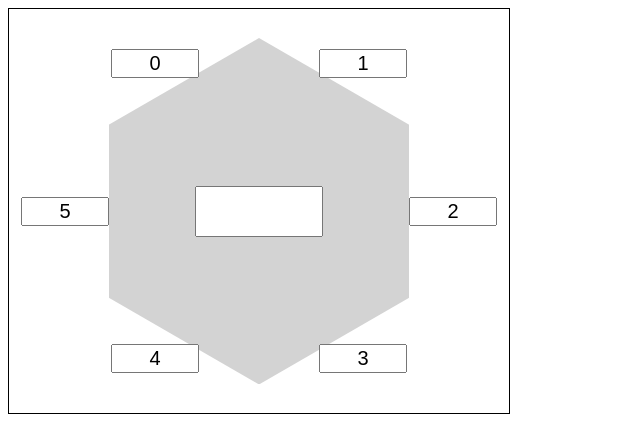
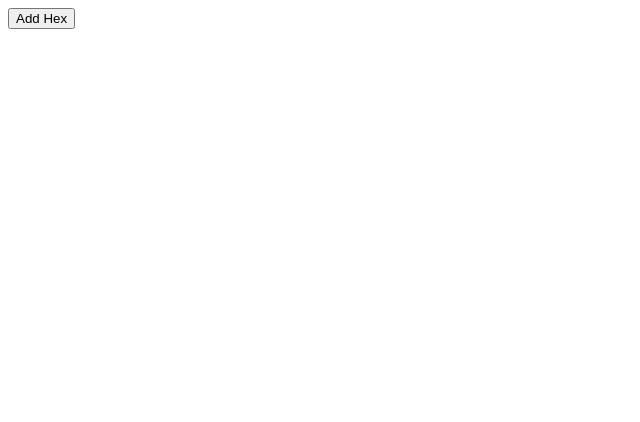
Before and after one commit to self-atari/icfp2025, a React (Vite) app in the folder ui/: page / in a window 1280 px wide. Shown: the top 422 px of the page, without its empty margins (0-640 px from the left). Built offline with nearby package versions, Linux system fonts and the light colour scheme.

Commit message:
MVP done

```diff
--- a/ui/src/App.tsx
+++ b/ui/src/App.tsx
@@ -1,37 +1,48 @@
 import { useState } from "react";
+import { useLocalStorage } from "usehooks-ts";
+import { Hex, type HexData } from "./Hex";
 
-function Hex() {
-  return (
-    <div className="hex">
-      <div className="top-row">
-        <input value={0} />
-        <input value={1} />
-      </div>
-      <div className="middle-row">
-        <input value={5} />
-        <div className="overlap-container">
-          <div className="hex-image"></div>
-          <div className="hex-label-container">
-            <input className="hex-label"></input>
-          </div>
-        </div>
-        <input value={2} />
-      </div>
-      <div className="bottom-row">
-        <input value={4} />
-        <input value={3} />
-      </div>
-    </div>
-  );
+interface State {
+  hexes: HexData[];
 }
 
+const blankHex: HexData = {
+  edgeLabels: ["", "", "", "", "", ""],
+  centerLabel: ""
+};
+
 function App() {
-  const [count, setCount] = useState(0);
+  const [state, setState, removeState] =  useLocalStorage<State>("icfp2025--state", {
+    hexes: []
+  });
+
 
   return (
     <>
-      <Hex></Hex>
-      {/* <Hex></Hex> */}
+      <button
+        onClick={() => {
+          setState({ ...state, hexes: [...state.hexes, blankHex] });
+        }}
+      >
+        Add Hex
+      </button>
+      {state.hexes.map((hex, index) => (
+        <Hex
+          key={index}
+          data={hex}
+          onChange={newHex => {
+            const newHexes = [...state.hexes];
+            newHexes[index] = newHex;
+            setState({ ...state, hexes: newHexes });
+          }}
+          onRemove={() => {
+            const newHexes = state.hexes.filter((_, i) => i !== index);
+            setState({ ...state, hexes: newHexes });
+          }}
+        ></Hex>
+      ))}
+      {/* <button */}
+      {/* // <Hex data={blankHex} onChange={() => {}}></Hex> */}
     </>
   );
 }
--- /dev/null
+++ b/ui/src/Hex.tsx
@@ -0,0 +1,48 @@
+type EdgeLabels = [string, string, string, string, string, string];
+
+export interface HexData {
+  edgeLabels: EdgeLabels;
+  centerLabel: string;
+}
+
+interface HexProps {
+  data: HexData;
+  onChange: (data: HexData) => void;
+  onRemove?: () => void;
+}
+
+export function Hex({ data, onChange, onRemove }: HexProps) {
+  function handleEdgeLabelChange(index: number, value: string) {
+    const newEdgeLabels = [...data.edgeLabels];
+    newEdgeLabels[index] = value;
+    onChange({ ...data, edgeLabels: newEdgeLabels as EdgeLabels });
+  }
+
+  function handleCenterLabelChange(value: string) {
+    onChange({ ...data, centerLabel: value });
+  }
+
+  return (
+    <div className="hex">
+      <button className="remove" onClick={onRemove}>-</button>
+      <div className="top-row">
+        <input value={data.edgeLabels[0]} onChange={e => handleEdgeLabelChange(0, e.target.value)} />
+        <input value={data.edgeLabels[1]} onChange={e => handleEdgeLabelChange(1, e.target.value)} />
+      </div>
+      <div className="middle-row">
+        <input value={data.edgeLabels[5]} onChange={e => handleEdgeLabelChange(5, e.target.value)} />
+        <div className="overlap-container">
+          <div className="hex-image"></div>
+          <div className="hex-label-container">
+            <input className="hex-label" value={data.centerLabel} onChange={e => handleCenterLabelChange(e.target.value)} />
+          </div>
+        </div>
+        <input value={data.edgeLabels[2]} onChange={e => handleEdgeLabelChange(2, e.target.value)} />
+      </div>
+      <div className="bottom-row">
+        <input value={data.edgeLabels[4]} onChange={e => handleEdgeLabelChange(4, e.target.value)} />
+        <input value={data.edgeLabels[3]} onChange={e => handleEdgeLabelChange(3, e.target.value)} />
+      </div>
+    </div>
+  );
+}
--- a/ui/src/index.css
+++ b/ui/src/index.css
@@ -10,9 +10,15 @@
   align-items: center;
   border: 1px solid black;
   width: calc(var(--space) * 5);
+  position: relative;
 }
 
-input {
+.hex .remove {
+  position: absolute;
+  right: 0;
+}
+
+.hex input {
   text-align: center;
   width: calc(var(--space) * 0.8);
   font-size: calc(var(--space) * 0.2);
@@ -56,24 +62,24 @@ input {
   z-index: 100;
 }
 
-.overlap-container {
+.hex .overlap-container {
   aspect-ratio: cos(30deg);
   width: calc(var(--space) * 3);
   position: relative;
 }
-.overlap-container > * {
+.hex .overlap-container > * {
   position: absolute;
   top: 0;
   left: 0;
 }
-.hex-label-container {
+.hex .hex-label-container {
   aspect-ratio: cos(30deg);
   width: calc(var(--space) * 3);
   display: flex;
   align-items: center;
   justify-content: center;
 }
-input.hex-label {
+.hex input.hex-label {
   font-size: calc(var(--space) * 0.4);
   width: calc(var(--space) * 1.2);
 }
```
